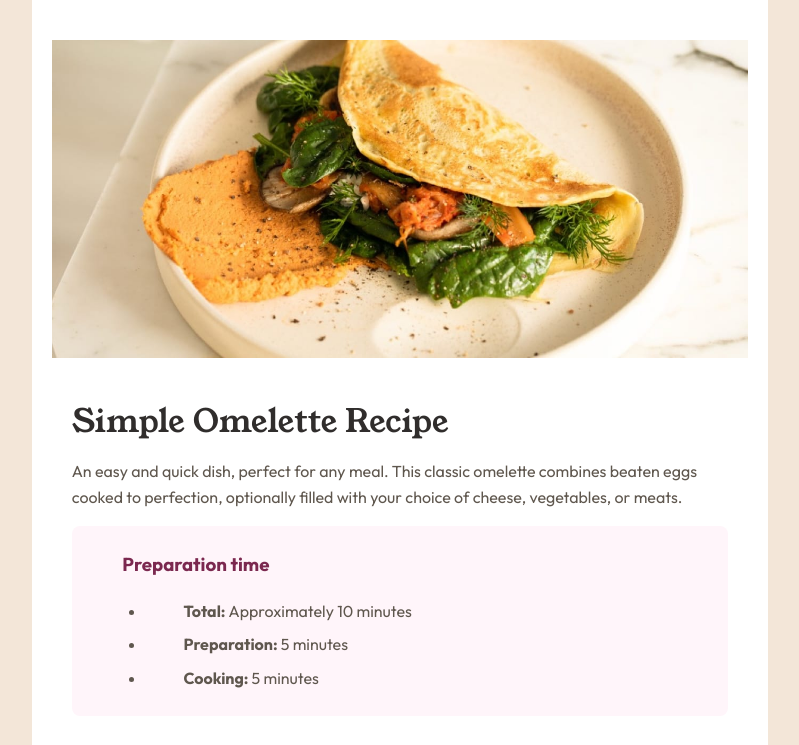
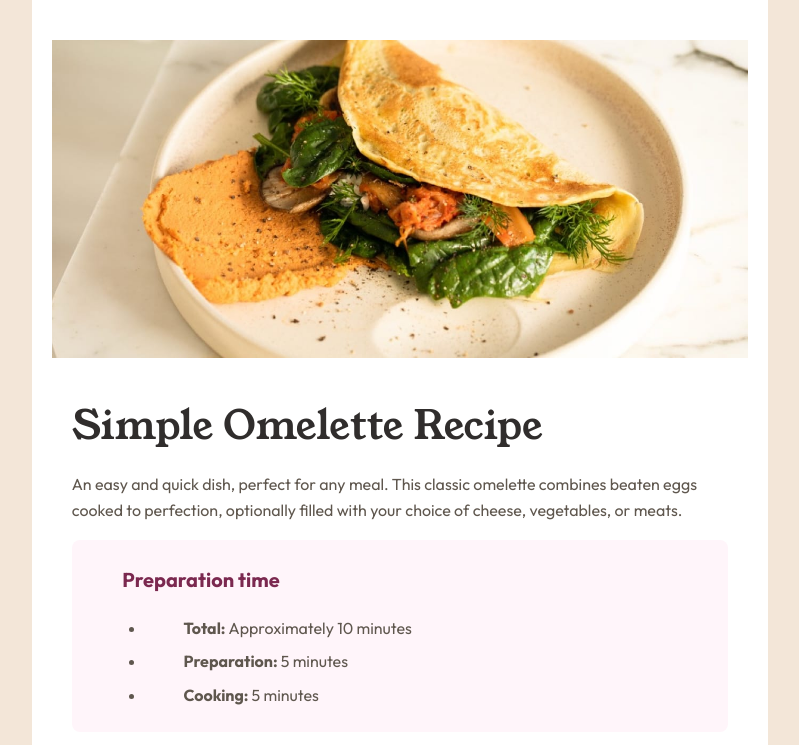
Before and after one commit to bluepersia/recipe-page-2, a plain HTML site: page index.html in a window 1536 px wide. Shown: the top 745 px of the page, without its empty margins (368-1167 px from the left). Drawn offline with Linux system fonts and the light colour scheme.

Commit message:
Typography finishes

```diff
--- a/style.css
+++ b/style.css
@@ -52,14 +52,17 @@ h1, h2
 }
 h1 {
     color: var(--DarkCharcoal);
+    font-size: 2.25rem;
 }
 
 h2 {
     color: var(--BrandyRed);
+    font-size: 1.75rem;
 }
 
 h3 {
     color: var(--DarkRaspberry);
+    font-size: 1.25rem;
 }
 
 .container {
@@ -156,7 +159,9 @@ h3 {
 @media (min-width:1440px)
 {
 
-
+    h1 {
+        font-size: 2.5rem;
+    }
     .header {
         padding: 2.5em 2.77% 0;
     }
```
